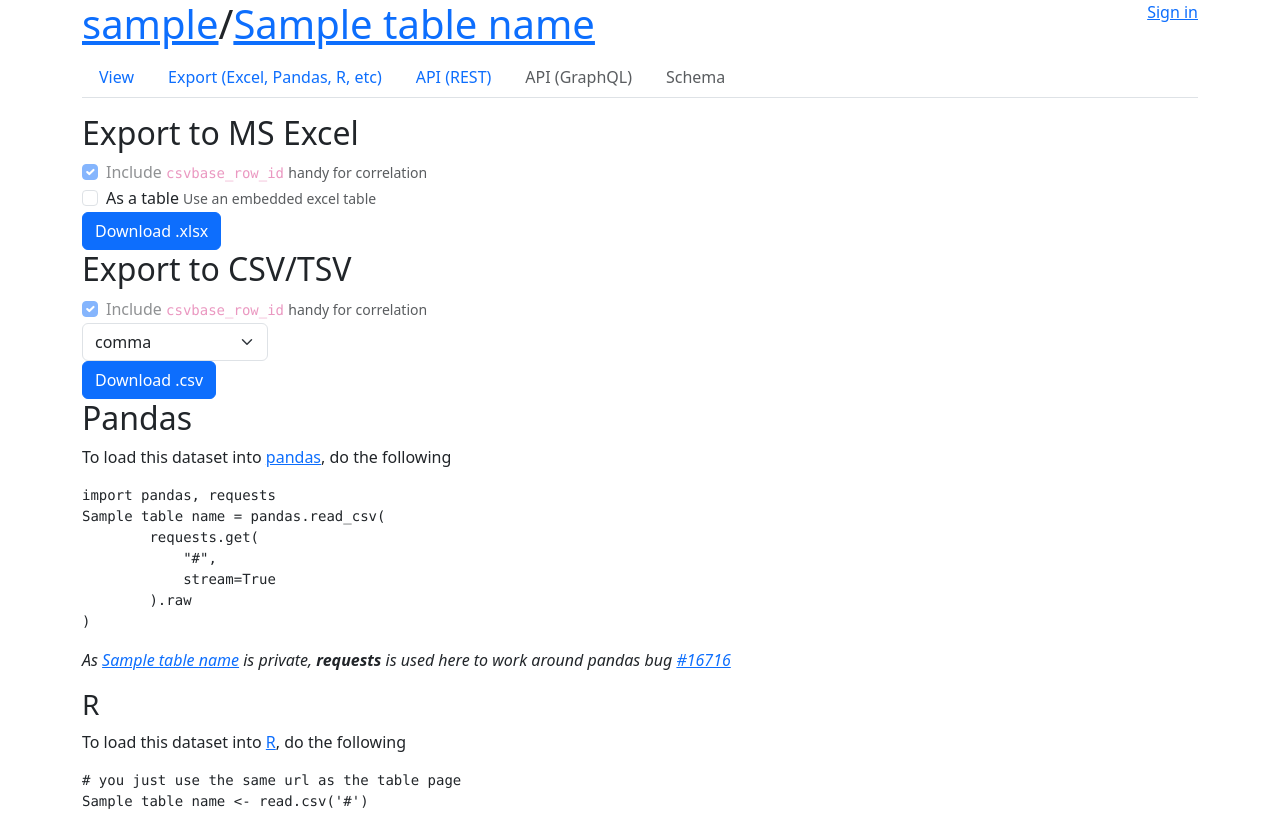
After one commit to calpaterson/csvbase, a Flask app: template csvbase/templates/table_export.html in a window 1280 px wide. The commit adds this page. Run offline with Flask 2, Linux system fonts and the light colour scheme; the template is opened without the code that fills it: most values are stand-ins (such as "Sample title", 1, 10 or a date in 2020); some libraries are stand-ins or nearby versions.

Commit message:
Implement export for CSV

```diff
--- a/csvbase/exc.py
+++ b/csvbase/exc.py
@@ -39,3 +39,7 @@ class WrongAuthException(CSVBaseException):
 
 class InvalidAPIKeyException(CSVBaseException):
     pass
+
+
+class InvalidRequest(CSVBaseException):
+    pass
--- a/csvbase/svc.py
+++ b/csvbase/svc.py
@@ -212,6 +212,7 @@ def table_as_csv(
     username: str,
     table_name: str,
     include_row_id: bool = True,
+    delimiter: str = ",",
 ) -> io.StringIO:
     csv_buf = io.StringIO()
 
@@ -221,7 +222,7 @@ def table_as_csv(
     ]
 
     # this allows for putting the columns in with proper csv escaping
-    writer = csv.writer(csv_buf)
+    writer = csv.writer(csv_buf, delimiter=delimiter)
     writer.writerow(columns)
 
     # FIXME: This is probably too slow
--- a/csvbase/templates/table.html
+++ b/csvbase/templates/table.html
@@ -12,14 +12,24 @@
              href="{{ url_for('csvbase.get_table', username=username, table_name=table_name) }}">View</a>
         </li>
         <li class="nav-item">
+          <a class="nav-link {% if request.endpoint == 'csvbase.table_export' %}active{%endif%}"
+             href="{{ url_for('csvbase.table_export', username=username, table_name=table_name) }}"
+             >Export (Excel, Pandas, R, etc)</a>
+        </li>
+        <li class="nav-item">
           <a class="nav-link {% if request.endpoint == 'csvbase.get_table_apidocs' %}active{%endif%}"
              href="{{ url_for('csvbase.get_table_apidocs', username=username, table_name=table_name) }}"
-             >API docs (Pandas, R, REST)</a>
+             >API (REST)</a>
         </li>
         <li class="nav-item">
-          <a class="nav-link {% if request.endpoint == 'csvbase.table_export' %}active{%endif%}"
-             href="{{ url_for('csvbase.table_export', username=username, table_name=table_name) }}"
-             >Export (Excel, CSV, OpenOffice)</a>
+          <a class="nav-link disabled"
+             href=""
+             >API (GraphQL)</a>
+        </li>
+        <li class="nav-item">
+          <a class="nav-link disabled"
+             href=""
+             >Schema</a>
         </li>
       </ul>
     </div>
--- /dev/null
+++ b/csvbase/templates/table_export.html
@@ -0,0 +1,66 @@
+{# -*- mode: jinja2 -*- #}
+{% extends "table.html" %}
+
+{% block tab_contents %}
+  <div class="container">
+    <h2>Export to MS Excel</h2>
+    <form action="{{ url_for('csvbase.export_table_xlsx', username=username, table_name=table_name) }}">
+      <div class="form-check">
+        <input type="checkbox" class="form-check-input" disabled checked id="excel-row-id" name="row-id">
+        <label class="form-check-label" for="excel-row-id">Include <code>csvbase_row_id</code></label>
+        <small id="emailHelp" class="form-text text-muted">handy for correlation</small>
+      </div>
+      <div class="form-check">
+        <input type="checkbox" class="form-check-input" id="excel-table" name="excel-table">
+        <label class="form-check-label" for="excel-table">As a table</label>
+        <small id="emailHelp" class="form-text text-muted">Use an embedded excel table</small>
+      </div>
+      <input type="submit" class="btn btn-primary" value="Download .xlsx">
+    </form>
+
+    <h2>Export to CSV/TSV</h2>
+    <form action="{{ url_for('csvbase.export_table_csv', username=username, table_name=table_name) }}">
+      <div class="form-check">
+        <input type="checkbox" class="form-check-input" disabled checked id="excel-row-id" name="row-id">
+        <label class="form-check-label" for="excel-row-id">Include <code>csvbase_row_id</code></label>
+        <small id="emailHelp" class="form-text text-muted">handy for correlation</small>
+      </div>
+      <div class="col-sm-2">
+        <select class="form-select" name="separator">
+          <option selected value="comma">comma</option>
+          <option value="tab">tab</option>
+          <option value="vertical-bar">vertical bar</option>
+        </select>
+      </div>
+      <input type="submit" class="btn btn-primary" value="Download .csv">
+    </form>
+
+    <h2>Pandas</h2>
+    <p>To load this dataset into <a href="https://pandas.pydata.org/">pandas</a>, do the following</p>
+    {% if is_public %}
+      <pre>import pandas
+# you just use the same url as the table page
+{{table_name|snake_case}} = pandas.read_csv("{{table_url}}")
+</pre>
+    {% else %}
+      <pre>import pandas, requests
+{{table_name|snake_case}} = pandas.read_csv(
+        requests.get(
+            "{{table_url}}",
+            stream=True
+        ).raw
+)
+</pre>
+    {% endif %}
+
+    {% if not is_public %}
+      <p><em>As <a href="{{ url_for('csvbase.get_table', username=username, table_name=table_name) }}">{{table_name}}</a> is private, <strong>requests</strong> is used here to work around pandas bug <a href="https://github.com/pandas-dev/pandas/issues/16716">#16716</a></em></p>
+    {% endif %}
+
+    <h3>R</h3>
+    <p>To load this dataset into <a href="https://www.r-project.org/">R</a>, do the following</p>
+    <pre># you just use the same url as the table page
+{{table_name|snake_case}} &lt;- read.csv('{{table_url}}')</pre>
+
+  </div>
+{% endblock %}
--- a/csvbase/web.py
+++ b/csvbase/web.py
@@ -51,6 +51,7 @@ EXCEPTION_MESSAGE_CODE_MAP = {
     exc.NotAllowedException: ("not allowed", 403),
     exc.WrongAuthException: ("wrong auth", 400),
     exc.InvalidAPIKeyException: ("invalid api key", 400),
+    exc.InvalidRequest: ("invalid request", 400),
 }
 
 
@@ -282,59 +283,6 @@ def get_table(username: str, table_name: str) -> Response:
         )
 
 
-@bp.route("/<username>/<table_name:table_name>.csv", methods=["GET"])
-def get_table_csv(username: str, table_name: str) -> Response:
-    sesh = get_sesh()
-    svc.is_public(sesh, username, table_name) or am_user_or_400(username)
-    user = svc.user_by_name(sesh, username)
-
-    return make_csv_response(
-        svc.table_as_csv(sesh, user.user_uuid, username, table_name)
-    )
-
-
-@bp.route("/<username>/<table_name:table_name>.xlsx", methods=["GET"])
-def get_table_xlsx(username: str, table_name: str) -> Response:
-    sesh = get_sesh()
-    svc.is_public(sesh, username, table_name) or am_user_or_400(username)
-    user = svc.user_by_name(sesh, username)
-
-    return make_xlsx_response(
-        svc.table_as_xlsx(sesh, user.user_uuid, username, table_name)
-    )
-
-
-@bp.route("/<username>/<table_name:table_name>/export", methods=["GET"])
-def table_export(username: str, table_name: str) -> str:
-    sesh = get_sesh()
-    is_public = svc.is_public(sesh, username, table_name)
-    is_public or am_user_or_400(username)
-    return render_template(
-        "table_export.html",
-        username=username,
-        table_name=table_name,
-        is_public=is_public,
-    )
-
-
-@bp.route("/<username>/<table_name:table_name>/export/xlsx", methods=["GET"])
-def export_table_xlsx(username: str, table_name: str) -> Response:
-    sesh = get_sesh()
-    svc.is_public(sesh, username, table_name) or am_user_or_400(username)
-    user = svc.user_by_name(sesh, username)
-
-    excel_table = "excel-table" in request.args
-
-    xlsx_buf = svc.table_as_xlsx(
-        sesh, user.user_uuid, username, table_name, excel_table=excel_table
-    )
-
-    return make_xlsx_response(
-        xlsx_buf,
-        make_download_filename(username, table_name, "xlsx"),
-    )
-
-
 @bp.route("/<username>/<table_name:table_name>/docs", methods=["GET"])
 def get_table_apidocs(username: str, table_name: str) -> str:
     sesh = get_sesh()
@@ -365,6 +313,109 @@ def get_table_apidocs(username: str, table_name: str) -> str:
         table_url=table_url,
         private_table_url=private_table_url,
         is_public=is_public,
+    )
+
+
+@bp.route("/<username>/<table_name:table_name>/export", methods=["GET"])
+def table_export(username: str, table_name: str) -> str:
+    sesh = get_sesh()
+    is_public = svc.is_public(sesh, username, table_name)
+    is_public or am_user_or_400(username)
+    user = svc.user_by_name(sesh, username)
+
+    table_url = url_for(
+        "csvbase.get_table", username=username, table_name=table_name, _external=True
+    )
+    scheme, public_netloc, path, _, _ = urlsplit(table_url)
+    if am_user(username):
+        url_username = user.username
+        url_hex_key = user.hex_api_key()
+    else:
+        url_username = "your_username"
+        url_hex_key = "your_api_key"
+    private_table_url = f"{scheme}://{url_username}:{url_hex_key}@{public_netloc}{path}"
+
+    # if the table is not public the user will need basic auth to get it
+    if not is_public:
+        table_url = private_table_url
+
+    return render_template(
+        "table_export.html",
+        username=username,
+        table_name=table_name,
+        table_url=table_url,
+        private_table_url=private_table_url,
+        is_public=is_public,
+    )
+
+
+@bp.route("/<username>/<table_name:table_name>.csv", methods=["GET"])
+def get_table_csv(username: str, table_name: str) -> Response:
+    sesh = get_sesh()
+    svc.is_public(sesh, username, table_name) or am_user_or_400(username)
+    user = svc.user_by_name(sesh, username)
+
+    return make_csv_response(
+        svc.table_as_csv(sesh, user.user_uuid, username, table_name)
+    )
+
+
+@bp.route("/<username>/<table_name:table_name>.xlsx", methods=["GET"])
+def get_table_xlsx(username: str, table_name: str) -> Response:
+    sesh = get_sesh()
+    svc.is_public(sesh, username, table_name) or am_user_or_400(username)
+    user = svc.user_by_name(sesh, username)
+
+    return make_xlsx_response(
+        svc.table_as_xlsx(sesh, user.user_uuid, username, table_name)
+    )
+
+
+@bp.route("/<username>/<table_name:table_name>/export/xlsx", methods=["GET"])
+def export_table_xlsx(username: str, table_name: str) -> Response:
+    sesh = get_sesh()
+    svc.is_public(sesh, username, table_name) or am_user_or_400(username)
+    user = svc.user_by_name(sesh, username)
+
+    excel_table = "excel-table" in request.args
+
+    xlsx_buf = svc.table_as_xlsx(
+        sesh, user.user_uuid, username, table_name, excel_table=excel_table
+    )
+
+    return make_xlsx_response(
+        xlsx_buf,
+        make_download_filename(username, table_name, "xlsx"),
+    )
+
+
+CSV_SEPARATOR_MAP: Dict[str, str] = {"comma": ",", "tab": "\t", "vertical-bar": "|"}
+
+
+@bp.route("/<username>/<table_name:table_name>/export/csv", methods=["GET"])
+def export_table_csv(username: str, table_name: str) -> Response:
+    sesh = get_sesh()
+    svc.is_public(sesh, username, table_name) or am_user_or_400(username)
+    user = svc.user_by_name(sesh, username)
+
+    separator = request.args.get("separator", "comma")
+    try:
+        delimiter = CSV_SEPARATOR_MAP[separator]
+    except KeyError:
+        raise exc.InvalidRequest(f"invalid separator: {separator}")
+
+    csv_buf = svc.table_as_csv(
+        sesh,
+        user.user_uuid,
+        username,
+        table_name,
+        delimiter=delimiter,
+    )
+
+    extension = "tsv" if separator == "tab" else "csv"
+    return make_csv_response(
+        csv_buf,
+        make_download_filename(username, table_name, extension),
     )
 
 
@@ -561,19 +612,26 @@ def make_text_response(text: str, status=200):
     return resp
 
 
-def make_csv_response(csv_buf: io.StringIO) -> Response:
+def make_download_filename(username: str, table_name: str, extension: str) -> str:
+    timestamp = date.today().isoformat()
+    return f"{table_name}-{timestamp}.{extension}"
+
+
+def make_csv_response(
+    csv_buf: io.StringIO, download_filename: Optional[str] = None
+) -> Response:
     def generate():
         minibuf = csv_buf.read(4096)
         while minibuf:
             yield minibuf
             minibuf = csv_buf.read(4096)
 
-    return current_app.response_class(generate(), mimetype="text/csv")
-
-
-def make_download_filename(username: str, table_name: str, extension: str) -> str:
-    timestamp = date.today().isoformat()
-    return f"{table_name}-{timestamp}.{extension}"
+    response = current_app.response_class(generate(), mimetype="text/csv")
+    if download_filename is not None:
+        response.headers[
+            "Content-Disposition"
+        ] = f'attachment; filename="{download_filename}"'
+    return response
 
 
 def make_xlsx_response(
```
Also changed, not shown: csvbase/templates/table_api.html (+1 -29 lines).
